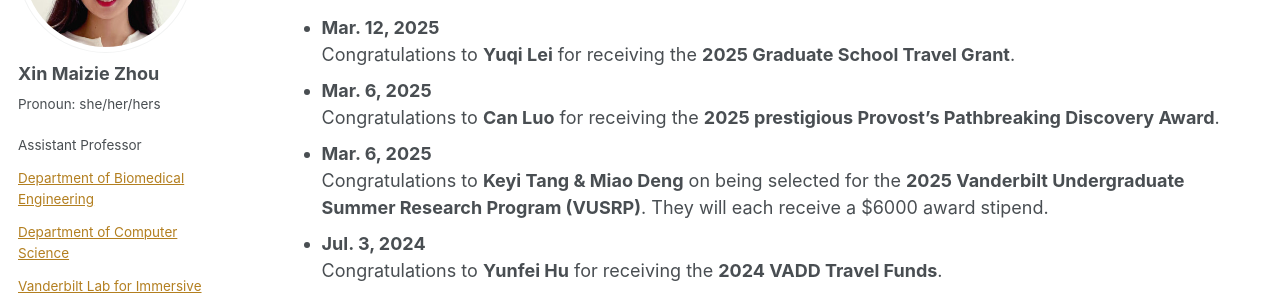
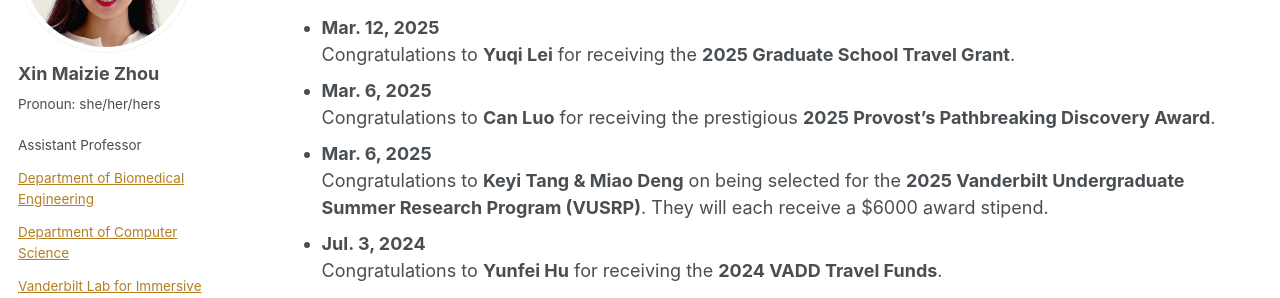
Before and after one commit to maiziezhoulab/Maiziezhoulab.github.io, a Jekyll site: the page built from _pages/LabNews.md, in a window 1280 px wide and 900 px high, scrolled down 1316 px. Shown: the part 153-451 px from the top of the window. Built offline with Jekyll 4.4.1, drawn with Linux system fonts in a browser that asks for light colours; some web fonts are replaced.

Commit message:
Update LabNews.md

```diff
--- a/_pages/LabNews.md
+++ b/_pages/LabNews.md
@@ -40,7 +40,7 @@ author_profile: true
 - **Mar. 12, 2025**
   Congratulations to **Yuqi Lei** for receiving the **2025 Graduate School Travel Grant**.
 - **Mar. 6, 2025**
-  Congratulations to **Can Luo** for receiving the **2025 prestigious Provost's Pathbreaking Discovery Award**.
+  Congratulations to **Can Luo** for receiving the prestigious **2025 Provost's Pathbreaking Discovery Award**.
 - **Mar. 6, 2025**
   Congratulations to **Keyi Tang & Miao Deng** on being selected for the  **2025 Vanderbilt Undergraduate Summer Research Program (VUSRP)**. They will each receive a $6000 award stipend.
 - **Jul. 3, 2024**
```
